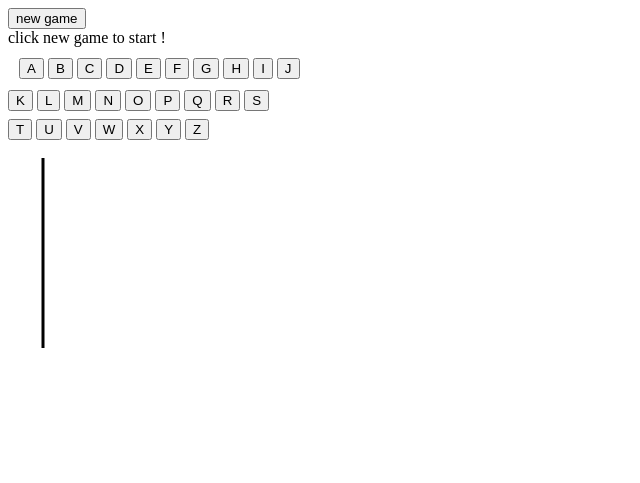
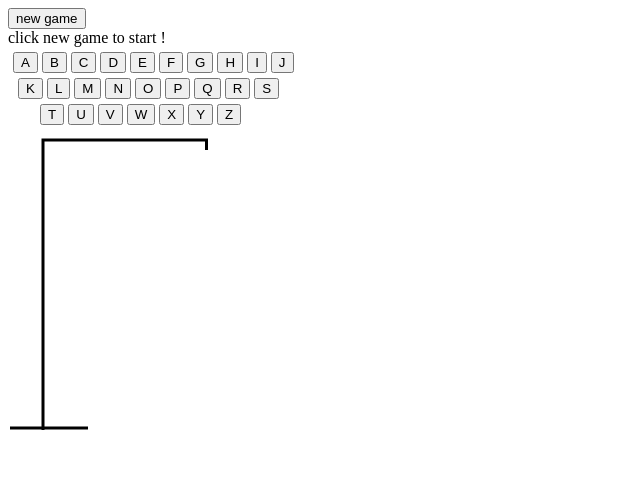
Before and after one commit to marygrahamcracker/hangman, a website: page index.html in a window 1280 px wide. Shown: the whole page, without its empty margins (0-640 px from the left). Drawn offline with Linux system fonts and the light colour scheme.

Commit message:
fixing keyboard + drawing gallow

```diff
--- a/index.css
+++ b/index.css
@@ -1,17 +1,19 @@
 .keyboard-row1 {
-    margin-bottom: 8px
+    margin-bottom: 5px
 }
 
 .keyboard-row2 {
-    margin-bottom: 8px
+    margin-bottom: 5px;
+    margin-left: 10px;
 }
 
 .keyboard-row3 {
-    margin-bottom: 8px
+    margin-bottom: 5px;
+    margin-left: 32px;
 }
 
 .all-keyboard {
-    margin: 11px;
+    margin: 5px;
 }
 
 .gallow {
--- a/index.html
+++ b/index.html
@@ -54,7 +54,7 @@
         </div>
 
         <div class="gallows">
-            <canvas id="gallow" height="200px" width="158px">
+            <canvas id="gallow" height="350px" width="350px">
                 "get a real browser, loser"
             </canvas>
         </div>
--- a/index.js
+++ b/index.js
@@ -10,8 +10,21 @@ const drawGallows = () => {
     context.strokeStyle = 'black';
     context.lineWidth = 3;
 
+    //verticle line
     context.moveTo(35, 10);
     context.lineTo(35, 300);
 
+    //top horizontal line
+    context.moveTo(33.5, 10);
+    context.lineTo(200, 10);
+
+    //connector line
+    context.moveTo(198.5, 10);
+    context.lineTo(198.5, 20);
+
+    //bottom horizontal line
+    context.moveTo(2, 298);
+    context.lineTo(80, 298);
+
     context.stroke();
 };
```
